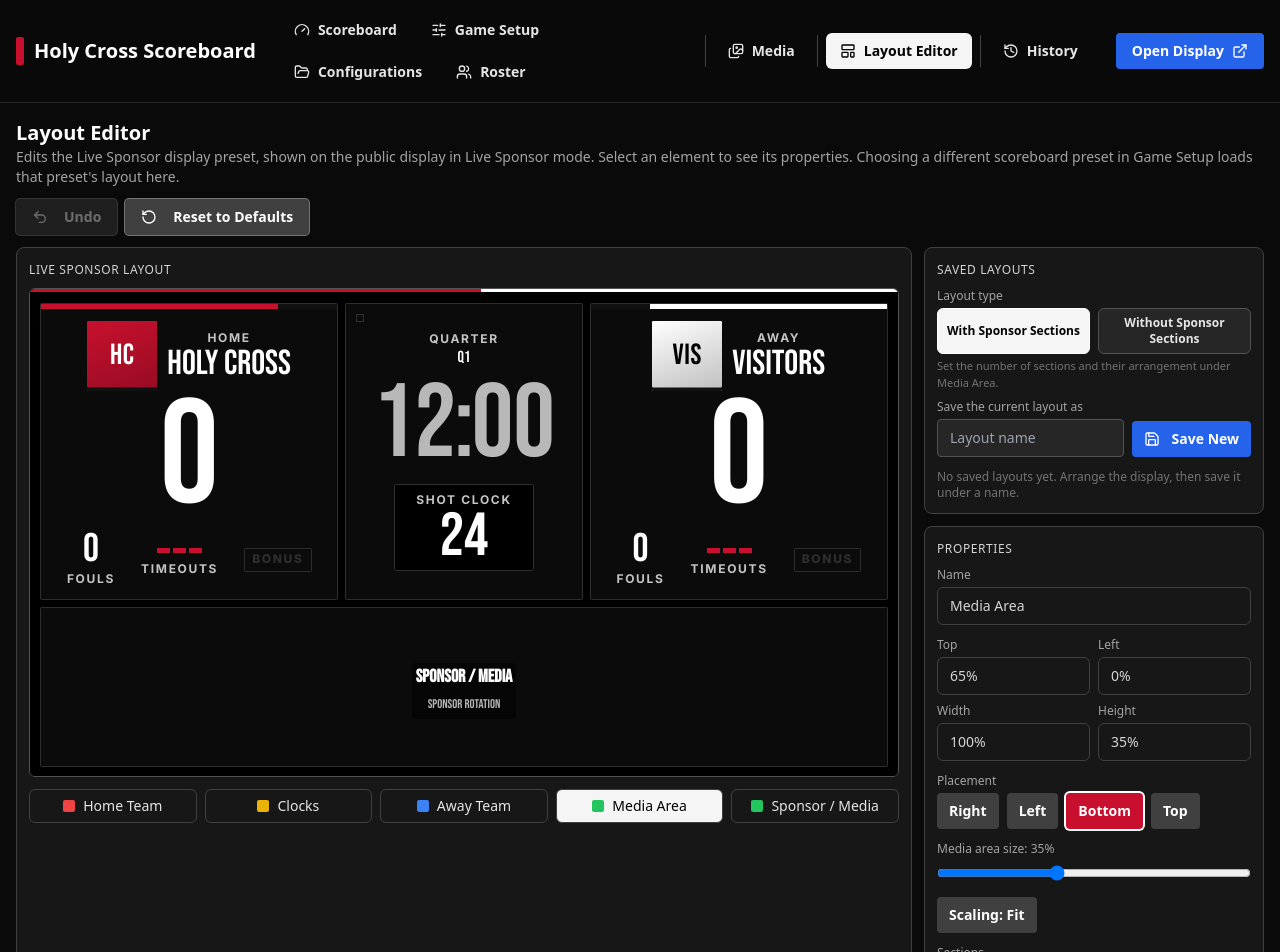
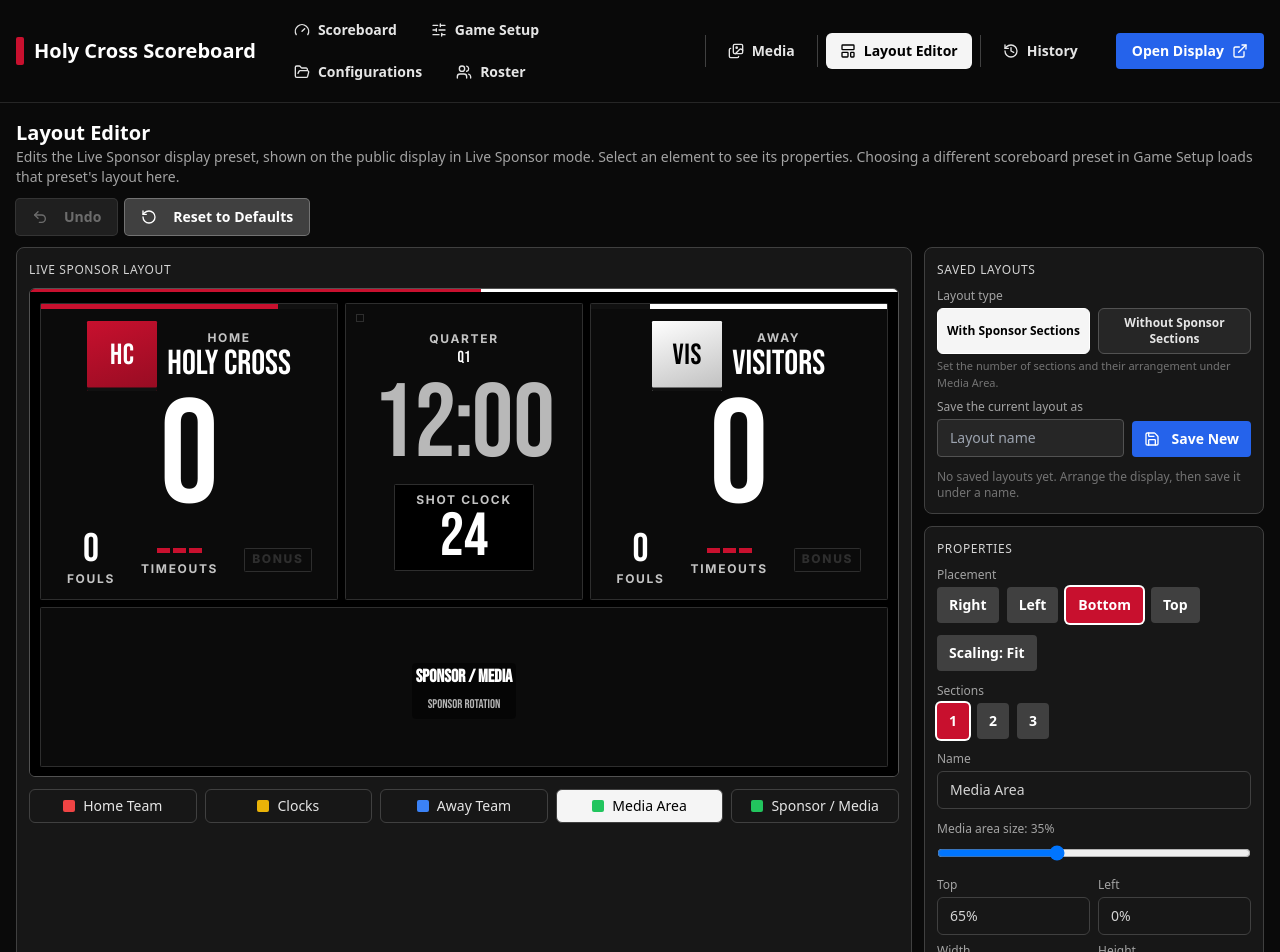
Before and after one commit to jamesabr11/Brightlink-Scoreboard-Application, a React (Vite) app: page /layout in a window 1280 px wide. Shown: the top 952 px of the page. Built offline with nearby package versions, Linux system fonts and the light colour scheme.

Commit message:
refactor(layout): move Name and position/size fields to the bottom of Properties
Restores the media area size and section share sliders removed earlier.

```diff
--- a/src/components/basketball/LayoutEditorPage.tsx
+++ b/src/components/basketball/LayoutEditorPage.tsx
@@ -36,7 +36,7 @@ const ShareSlider: React.FC<{ index: number }> = ({ index }) => {
 // Area-level settings: where the media area sits, how big it is, how it is divided.
 const AreaControls: React.FC = () => {
   const [layout, set] = useLayout();
-  const { placement, size, fit, sections, arrange } = layout;
+  const { placement, fit, sections, arrange } = layout;
   // Placement, arrangement and section count re-lay out the whole display, so manual positions are reset (after asking).
   const rearrange = async (patch: Partial<SponsorLayout>) => {
     if (isFree(layout) && !(await askConfirm({ title: 'Rearrange the layout?', message: 'This re-lays out the whole display, so your manual element positions are reset. Media assignments are kept.', confirmLabel: 'Rearrange', danger: true }))) return;
@@ -45,9 +45,6 @@ const AreaControls: React.FC = () => {
   return (
     <div className="space-y-3" role="group" aria-label="Sponsor media area">
       <div><span className={label}>Placement</span><div className="flex flex-wrap gap-2">{SPONSOR_PLACEMENTS.map((p) => <button key={p} onClick={() => void rearrange({ placement: p })} aria-pressed={placement === p} className={pick(placement === p)}>{p}</button>)}</div></div>
-      <label className="block text-xs text-neutral-400">Media area size: {size}%
-        <input type="range" min={SPONSOR_SIZE_MIN} max={SPONSOR_SIZE_MAX} step={5} value={size} onChange={(e) => set({ size: Number(e.target.value), rects: withoutSections(layout.rects) })} className="mt-2 w-full" />
-      </label>
       {isFree(layout) && <button onClick={() => set({ rects: {} })} className={`${neutral} px-3 py-2 text-sm`} title="Go back to the automatic placement, size and sections layout">Reset element positions</button>}
       <button onClick={() => set({ fit: fit === 'contain' ? 'cover' : 'contain' })} className={`${neutral} px-3 py-2 text-sm`} title="Fit shows the whole image; Fill crops the edges to fill the area">Scaling: {fit === 'contain' ? 'Fit' : 'Fill'}</button>
       <div><span className={label}>Sections</span><div className="flex gap-2">{Array.from({ length: SPONSOR_MAX_SECTIONS }, (_, i) => i + 1).map((n) => <button key={n} onClick={() => void rearrange({ sections: n })} aria-pressed={sections === n} className={pick(sections === n)}>{n}</button>)}</div></div>
@@ -172,7 +169,15 @@ export const LayoutEditorPage: React.FC = () => {
           <SavedLayoutsPanel />
           <Panel title="Properties">
             <div className="space-y-3">
+              {withSections && sel.id === 'sponsor' && <AreaControls />}
+              {withSections && sectionIndex >= 0 && <SectionControls index={sectionIndex} />}
+              {!withSections && <p className="text-xs text-neutral-500">This layout has no sponsor sections. Choose "With Sponsor Sections" under Saved Layouts to add them.</p>}
               <div><span className={label}>Name</span><div className={field}>{sel.name}</div></div>
+              {withSections && sel.id === 'sponsor' && (
+                <label className="block text-xs text-neutral-400">Media area size: {layout.size}%
+                  <input type="range" min={SPONSOR_SIZE_MIN} max={SPONSOR_SIZE_MAX} step={5} value={layout.size} onChange={(e) => setLayout({ size: Number(e.target.value), rects: withoutSections(layout.rects) })} className="mt-2 w-full" />
+                </label>
+              )}
               <div className="grid grid-cols-2 gap-2">
                 {([['Top', sel.top, 'y'], ['Left', sel.left, 'x'], ['Width', sel.width, 'w'], ['Height', sel.height, 'h']] as const).map(([l, v, k]) => (
                   element
@@ -180,9 +185,6 @@ export const LayoutEditorPage: React.FC = () => {
                     : <div key={l}><span className={label}>{l}</span><div className={field}>{pct(v)}</div></div>
                 ))}
               </div>
-              {withSections && sel.id === 'sponsor' && <AreaControls />}
-              {withSections && sectionIndex >= 0 && <SectionControls index={sectionIndex} />}
-              {!withSections && <p className="text-xs text-neutral-500">This layout has no sponsor sections. Choose "With Sponsor Sections" under Saved Layouts to add them.</p>}
             </div>
           </Panel>
         </div>
```
